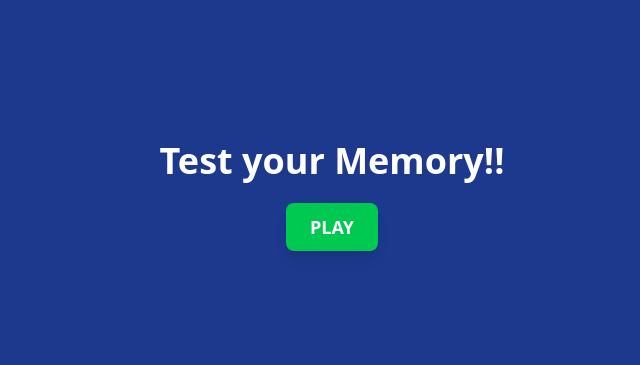
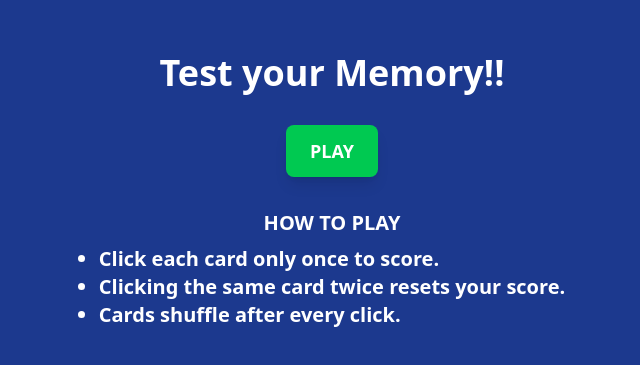
Before and after one commit to SMOKESCRE3N/Memory-Game, a React (Vite) app: page / in a window 1280 px wide. Shown: the part 209-574 px from the top of the page, without its empty margins (308-948 px from the left). Built offline with nearby package versions, Linux system fonts and the light colour scheme.

Commit message:
how to play

```diff
--- a/src/components/Home/Home.jsx
+++ b/src/components/Home/Home.jsx
@@ -21,8 +21,8 @@ function App() {
       <header className="text-center mb-8">
         <h1 className="text-4xl font-bold text-white">Test your Memory!!</h1>
       </header>
-      <main>
-        <div>
+      <main >
+        <div className='flex items-center justify-center'>
             <NavLink
 
          to="/play"
@@ -34,6 +34,19 @@ function App() {
 
         </NavLink>
         </div>
+
+        <div className='  flex items-center justify-center text-xl pb-2 p-8 font-bold text-white'>
+          HOW TO PLAY
+        </div>
+          <div className='flex items-center justify-center'>
+          <ul
+          className=' list-disc text-xl font-semibold text-white'>
+            <li>Click each card only once to score.</li>
+            <li>Clicking the same card twice resets your score.</li>
+            <li>Cards shuffle after every click.</li>
+          </ul>
+          </div>
+
       </main>
     </div>
   );
```
